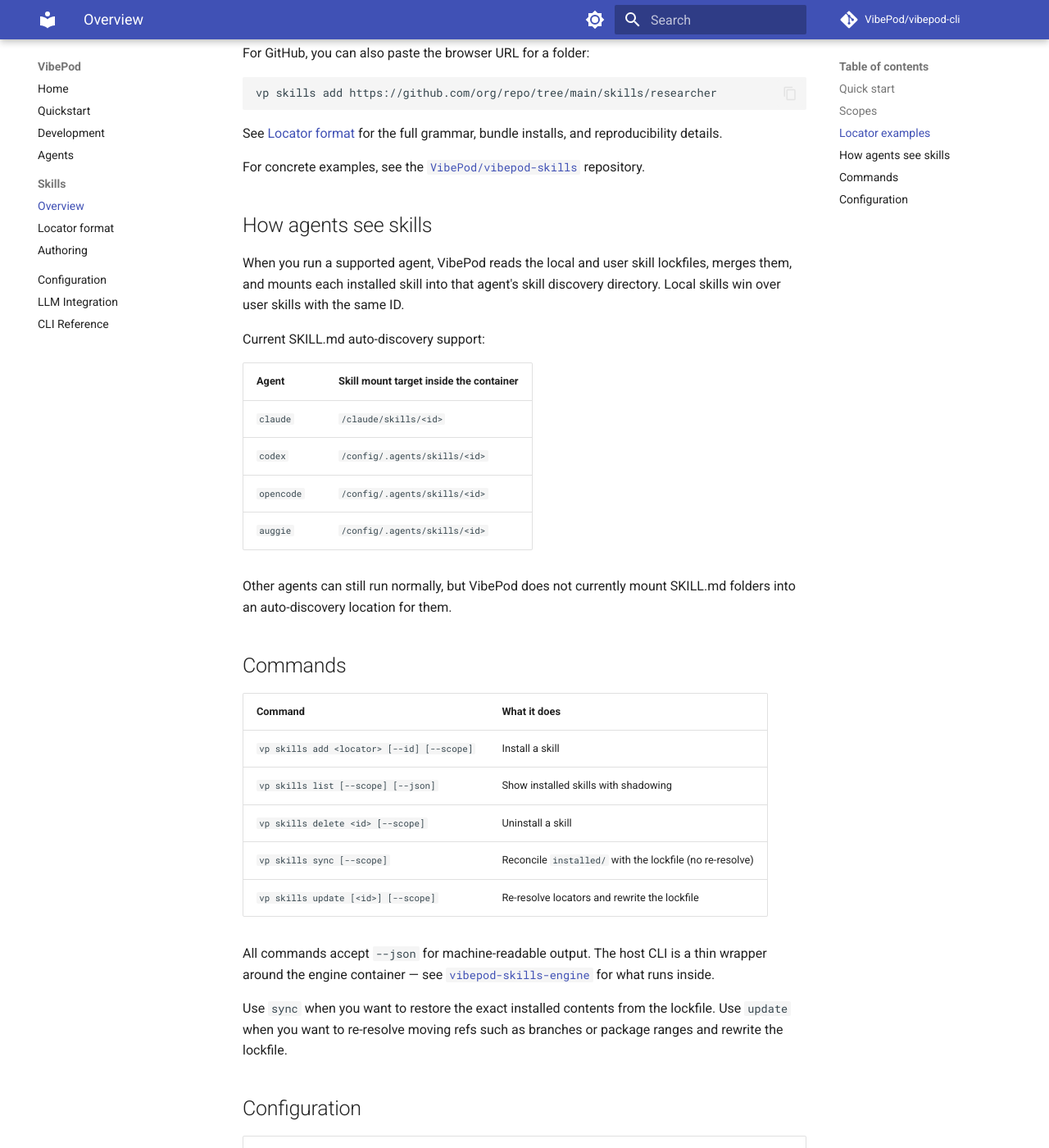
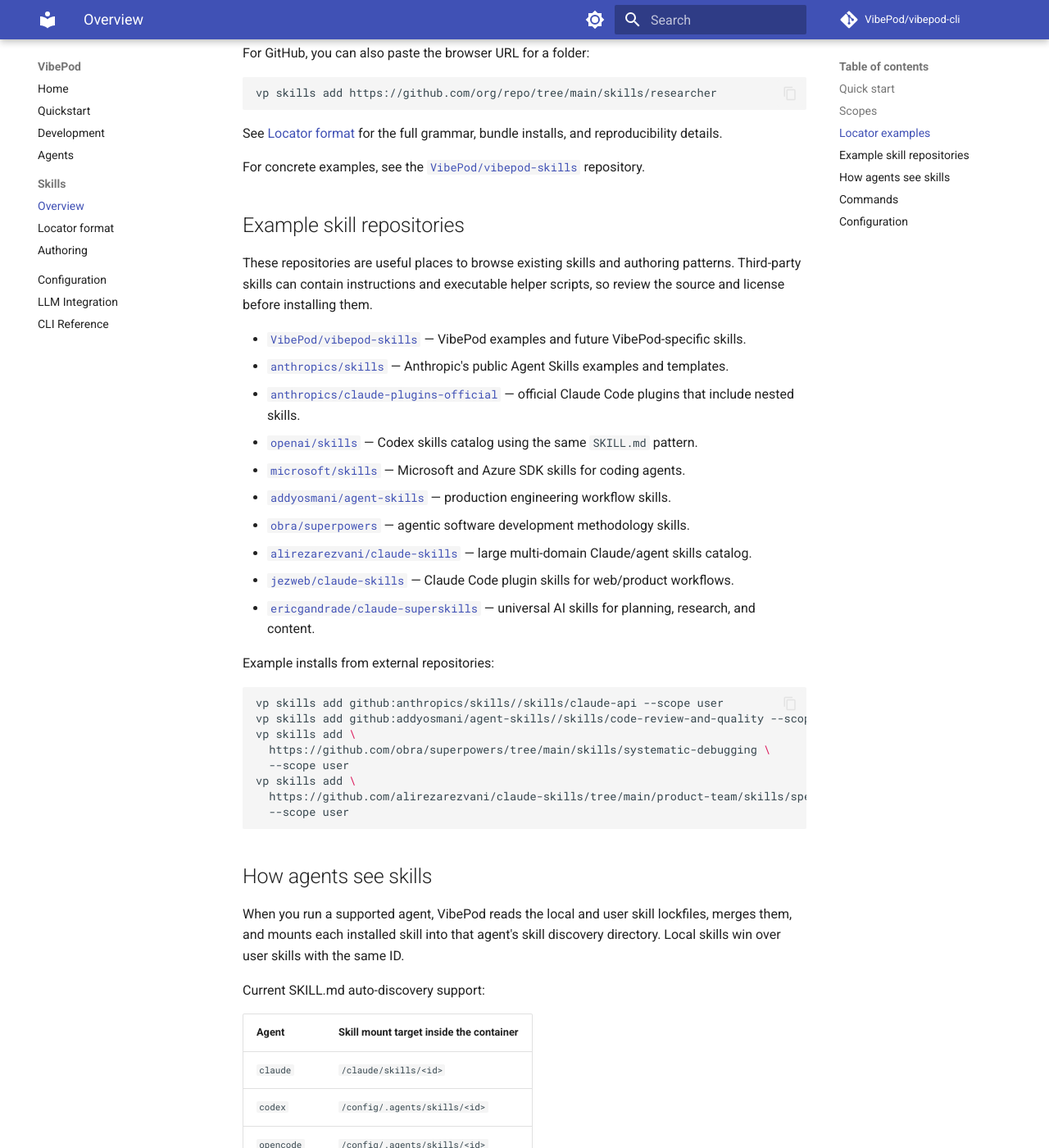
Before and after one commit to VibePod/vibepod-cli, an MkDocs documentation site: the page built from docs/skills/index.md, in a window 1280 px wide and 1400 px high, scrolled down 1382 px. Shown: the whole window at 82% size. Built offline with MkDocs 1.6.1 and Material for MkDocs 9.7.7, drawn with Linux system fonts in a browser that asks for light colours; comment, search, counter and statistics services are not loaded.

Commit message:
Add list of skill repositories

````diff
--- a/docs/skills/index.md
+++ b/docs/skills/index.md
@@ -69,6 +69,57 @@
 [`VibePod/vibepod-skills`](https://github.com/VibePod/vibepod-skills)
 repository.
 
+## Example skill repositories
+
+These repositories are useful places to browse existing skills and authoring
+patterns. Third-party skills can contain instructions and executable helper
+scripts, so review the source and license before installing them.
+
+- [`VibePod/vibepod-skills`][vibepod-skills] — VibePod examples and
+  future VibePod-specific skills.
+- [`anthropics/skills`][anthropic-skills] — Anthropic's public Agent Skills
+  examples and templates.
+- [`anthropics/claude-plugins-official`][anthropic-plugins] — official
+  Claude Code plugins that include nested skills.
+- [`openai/skills`][openai-skills] — Codex skills catalog using the same
+  `SKILL.md` pattern.
+- [`microsoft/skills`][microsoft-skills] — Microsoft and Azure SDK skills for
+  coding agents.
+- [`addyosmani/agent-skills`][addy-agent-skills] — production engineering
+  workflow skills.
+- [`obra/superpowers`][obra-superpowers] — agentic software development
+  methodology skills.
+- [`alirezarezvani/claude-skills`][alireza-claude-skills] — large multi-domain
+  Claude/agent skills catalog.
+- [`jezweb/claude-skills`][jezweb-claude-skills] — Claude Code plugin skills
+  for web/product workflows.
+- [`ericgandrade/claude-superskills`][claude-superskills] — universal AI
+  skills for planning, research, and content.
+
+Example installs from external repositories:
+
+```bash
+vp skills add github:anthropics/skills//skills/claude-api --scope user
+vp skills add github:addyosmani/agent-skills//skills/code-review-and-quality --scope user
+vp skills add \
+  https://github.com/obra/superpowers/tree/main/skills/systematic-debugging \
+  --scope user
+vp skills add \
+  https://github.com/alirezarezvani/claude-skills/tree/main/product-team/skills/spec-to-repo \
+  --scope user
+```
+
+[vibepod-skills]: https://github.com/VibePod/vibepod-skills
+[anthropic-skills]: https://github.com/anthropics/skills
+[anthropic-plugins]: https://github.com/anthropics/claude-plugins-official
+[openai-skills]: https://github.com/openai/skills
+[microsoft-skills]: https://github.com/microsoft/skills
+[addy-agent-skills]: https://github.com/addyosmani/agent-skills
+[obra-superpowers]: https://github.com/obra/superpowers
+[alireza-claude-skills]: https://github.com/alirezarezvani/claude-skills
+[jezweb-claude-skills]: https://github.com/jezweb/claude-skills
+[claude-superskills]: https://github.com/ericgandrade/claude-superskills
+
 ## How agents see skills
 
 When you run a supported agent, VibePod reads the local and user skill lockfiles,
````
